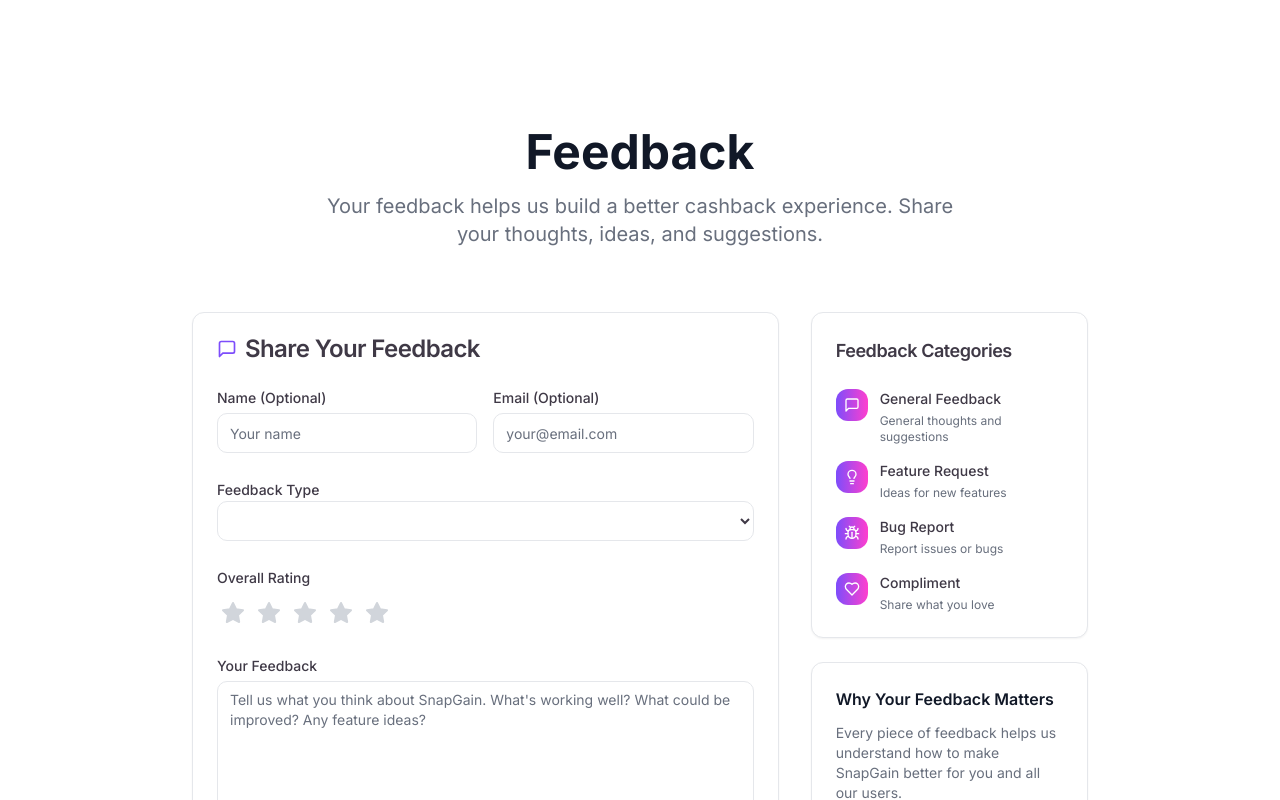
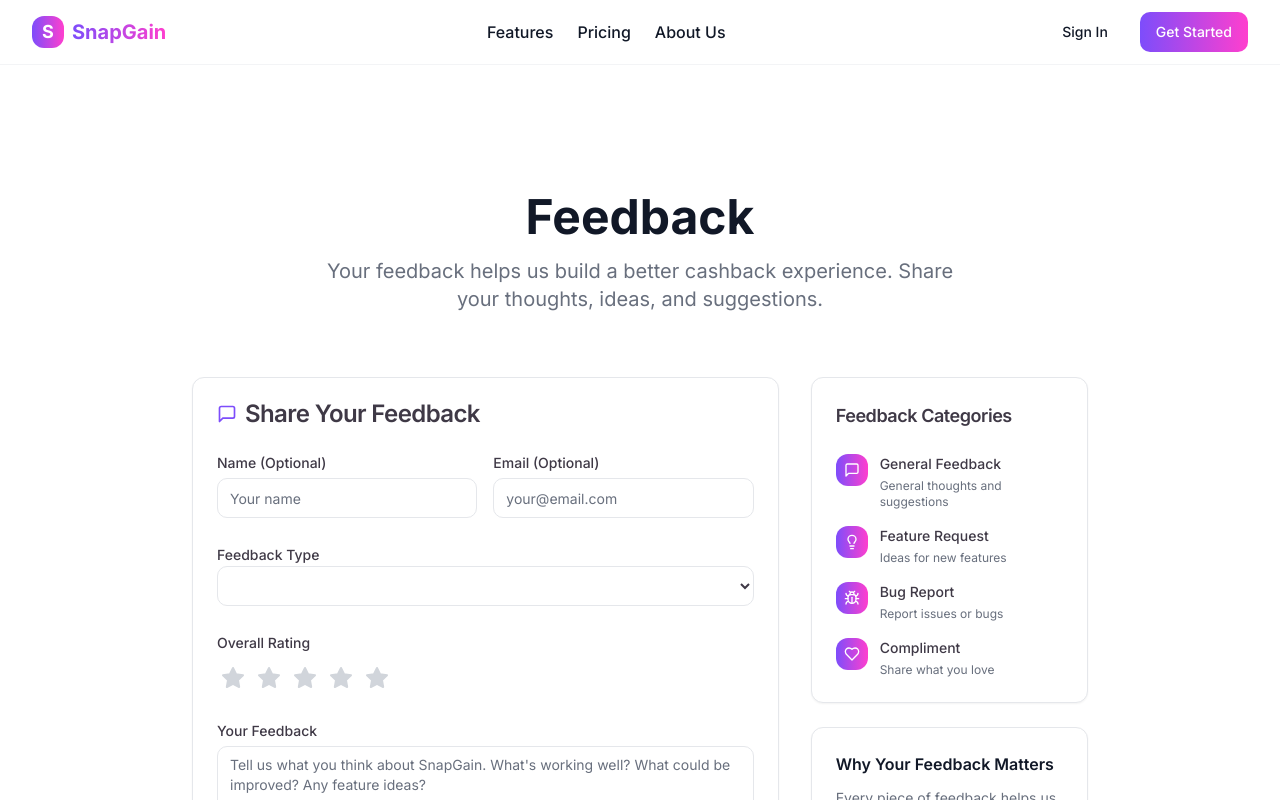
Before and after one commit to snapgain/src, a React (Vite) app: page /feedback in a window 1280 px wide. Shown: the top 800 px of the page. Built offline with nearby package versions, Linux system fonts and the light colour scheme.

Commit message:
header e footer ok em todas as paginas publicas

```diff
--- a/src/pages/ContactPage.jsx
+++ b/src/pages/ContactPage.jsx
@@ -101,6 +101,8 @@
         <title>Contact Us - SnapGain</title>
         <meta name="description" content="Get in touch with SnapGain. We're here to help with any questions about cashback optimization." />
       </Helmet>
+
+      <Header />  {/* ✅ ADICIONAR HEADER */}
 
       <div className="container mx-auto px-4 py-12 pt-32">
         <motion.div
--- a/src/pages/FeedbackPage.jsx
+++ b/src/pages/FeedbackPage.jsx
@@ -97,8 +97,6 @@
           <meta name="description" content="Share your feedback with SnapGain. Help us improve your cashback experience." />
         </Helmet>
 
-         <Header />  {/* ✅ ADICIONAR HEADER */}
-
         <div className="container mx-auto px-4 py-12 pt-32">
           <div className="max-w-2xl mx-auto text-center">
             <div className="w-16 h-16 bg-green-100 rounded-full flex items-center justify-center mx-auto mb-6">
@@ -126,6 +124,8 @@
         <title>Feedback - SnapGain</title>
         <meta name="description" content="Share your feedback with SnapGain. Help us improve your cashback experience." />
       </Helmet>
+
+      <Header />  {/* ✅ ADICIONAR HEADER */}
 
       <div className="container mx-auto px-4 py-12 pt-32">
         <motion.div
```
